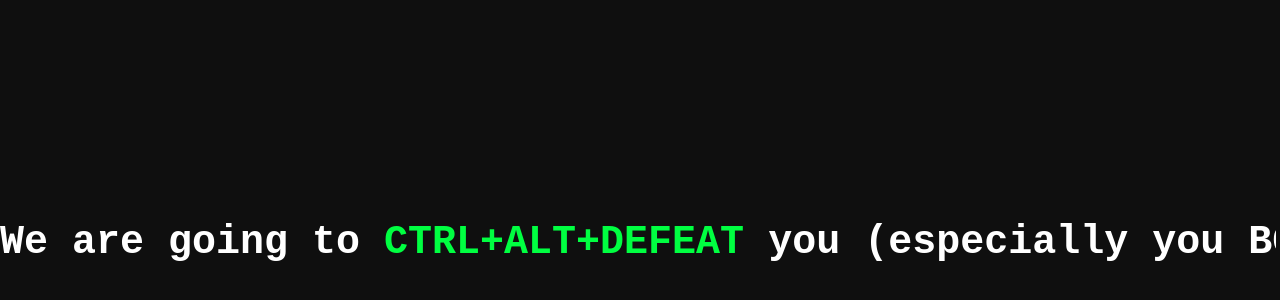
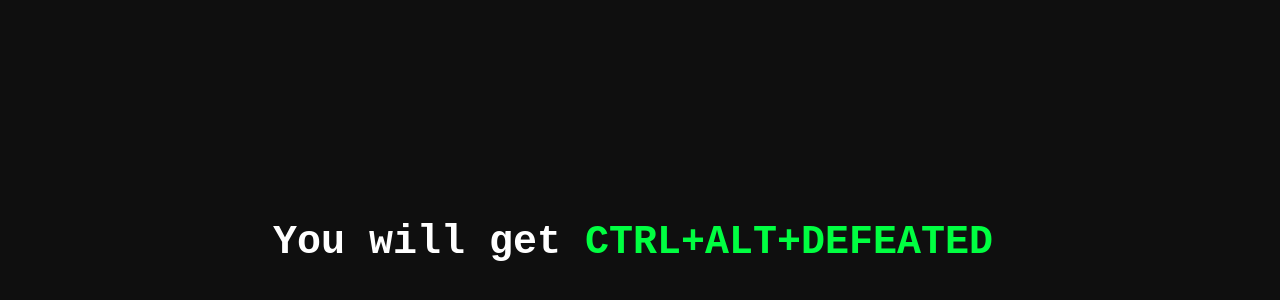
Before and after one commit to aweishar/GardenStateCTF, a plain HTML site: page index.html in a window 1280 px wide. Shown: the part 158-458 px from the top of the page. Drawn offline with Linux system fonts and the light colour scheme.

Commit message:
Update message in index.html

```diff
--- a/index.html
+++ b/index.html
@@ -46,7 +46,7 @@
 <body>
 
     <div class="message">
-        We are going to <span class="highlight">CTRL+Alt+Defeat</span> you (especially you BCA)
+        You will get <span class="highlight">CTRL+Alt+Defeated</span>
     </div>
 
 </body>
```
